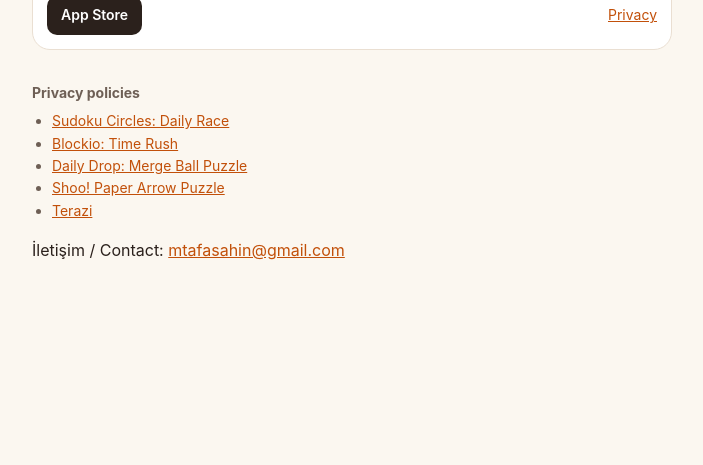
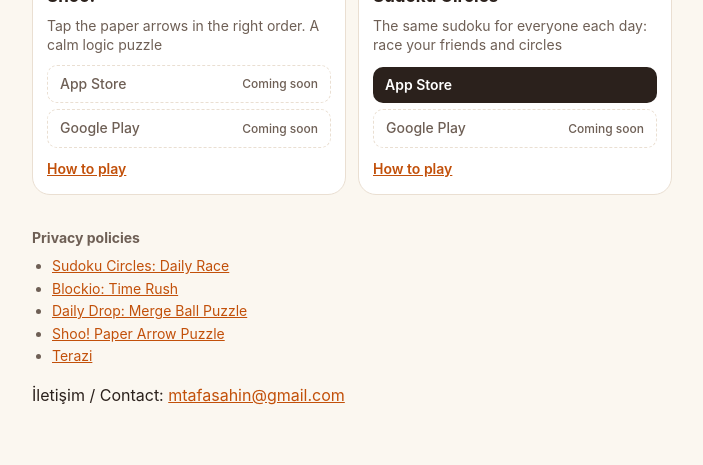
Before and after one commit to mustafa-sahin-tr/mustafa-sahin-tr.github.io, a plain HTML site: page index.html in a window 1280 px wide. Shown: the part 545-1010 px from the top of the page, without its empty margins (288-991 px from the left). Before the commit the page ends 865 px from the top, so only its background shows below. Drawn offline with Linux system fonts and the light colour scheme.

Commit message:
Home: two games a row, Coming soon badges, How to play links; game pages explain how to play
- index.html shows every catalog game in a two-column grid; a store a game is not in yet gets a quiet, disabled
  "Coming soon" badge; each card links to the game's own page.
- sudoku/, daily-drop/, tapaway/: a "How to play" section (EN/TR). Sudoku's page now describes the Daily Race and
  circles; Shoo!'s page had stale numbers (100 levels, three hearts), now 320 levels, 5 hearts.

Co-Authored-By: Claude Opus 5.5 <noreply@anthropic.com>
Claude-Session: https://claude.ai/code/session_01Wzrrh4o9Y6cWDNZTWUApb7

```diff
--- a/index.html
+++ b/index.html
@@ -12,16 +12,17 @@ main{max-width:640px;margin:0 auto;padding:40px 16px}
 h1{margin:0;font-size:30px}
 .lead{margin:0 0 20px;color:var(--muted)}
 a{color:var(--accent)}
-.games{list-style:none;margin:0;padding:0;display:flex;flex-direction:column;gap:14px}
-.game{background:var(--card);border:1px solid var(--line);border-radius:18px;padding:14px;display:flex;flex-direction:column;gap:12px}
-.head{display:flex;gap:12px;align-items:center}
-.head img{width:64px;height:64px;border-radius:15px;flex:none}
-.head div{min-width:0;display:flex;flex-direction:column}
-.head b{font-size:18px}
-.head small{font-size:14px;line-height:1.35;color:var(--muted)}
-.links{display:flex;flex-wrap:wrap;gap:8px;align-items:center}
-.store{background:var(--badge);color:var(--badgeText);border-radius:10px;padding:8px 14px;font-size:14px;font-weight:600;text-decoration:none}
-.links .privacy{margin-left:auto;font-size:14px}
+.games{list-style:none;margin:0;padding:0;display:grid;grid-template-columns:repeat(2,minmax(0,1fr));gap:12px}
+.game{background:var(--card);border:1px solid var(--line);border-radius:18px;padding:14px;display:flex;flex-direction:column;gap:10px}
+.game img{width:64px;height:64px;border-radius:15px}
+.game b{font-size:17px;line-height:1.25}
+.game small{font-size:14px;line-height:1.35;color:var(--muted);flex:1 1 auto}
+.stores{display:flex;flex-direction:column;gap:6px}
+.store{display:flex;flex-wrap:wrap;justify-content:space-between;align-items:center;gap:2px 6px;background:var(--badge);color:var(--badgeText);border-radius:10px;padding:7px 12px;font-size:14px;font-weight:600;text-decoration:none}
+.store.soon{background:transparent;color:var(--muted);border:1px dashed var(--line);font-weight:500}
+.store.soon span{font-size:12px}
+.more{font-size:14px;font-weight:600}
+@media (max-width:360px){.games{grid-template-columns:1fr}}
 .policies{margin-top:32px;font-size:14px;color:var(--muted)}
 .policies ul{padding-left:20px;margin:6px 0}
 </style>
@@ -45,44 +46,47 @@ a{color:var(--accent)}
 </main>
 <script>
 (function () {
-  // The games live in this visitor's store, from the catalog the games' "Our other games" read: a phone sees its own
-  // store's games, a computer every live one. A new game is one line in games-catalog.json.
+  // The portfolio from the catalog the games' "Our other games" read: a new game is one line in games-catalog.json.
   var ua = navigator.userAgent || "";
-  var isIos = /iPhone|iPad|iPod/.test(ua) || (/Macintosh/.test(ua) && navigator.maxTouchPoints > 1);
   var isAndroid = /Android/.test(ua);
   var lang = (navigator.language || "en").slice(0, 2) === "tr" ? "tr" : "en";
   var text = {
-    tr: { lead: "Kısa, sakin bulmaca oyunları. Hepsi ücretsiz.", privacy: "Gizlilik", policies: "Gizlilik politikaları" },
-    en: { lead: "Short, calm puzzle games. All free.", privacy: "Privacy", policies: "Privacy policies" }
+    tr: { lead: "Kısa, sakin bulmaca oyunları. Hepsi ücretsiz.", soon: "Yakında", more: "Nasıl oynanır?", policies: "Gizlilik politikaları" },
+    en: { lead: "Short, calm puzzle games. All free.", soon: "Coming soon", more: "How to play", policies: "Privacy policies" }
   }[lang];
-  var privacy = { sudoku: "sudoku/privacy/", blockio: "blockio-time-rush/privacy/", dailydrop: "daily-drop/privacy/", tapaway: "tapaway/privacy/", terazi: "terazi/privacy/" };
+  // Each game's own page: what it is, how to play, support and privacy.
+  var pages = { sudoku: "sudoku/", blockio: "blockio/", dailydrop: "daily-drop/", tapaway: "tapaway/" };
   document.documentElement.lang = lang;
   document.getElementById("lead").textContent = text.lead;
   document.getElementById("policiesTitle").textContent = text.policies;
+  function store(name, url) {
+    var badge = document.createElement(url ? "a" : "span");
+    badge.className = url ? "store" : "store soon";
+    badge.textContent = name;
+    if (url) { badge.href = url; } else {
+      var soon = document.createElement("span"); soon.textContent = text.soon; badge.appendChild(soon);
+      badge.setAttribute("aria-disabled", "true");
+    }
+    return badge;
+  }
+  // Every game of the catalog, live or not: a store it is not in yet shows a quiet "Coming soon" badge. A phone lists
+  // its own store first.
   fetch("games-catalog.json").then(function (r) { return r.json(); }).then(function (catalog) {
     var list = document.getElementById("games");
     (catalog.games || []).forEach(function (game) {
-      var stores = [];
-      if (game.appStoreId && !isAndroid) { stores.push(["App Store", "https://apps.apple.com/app/id" + game.appStoreId + "?ct=site"]); }
-      if (game.playPackage && !isIos) { stores.push(["Google Play", "https://play.google.com/store/apps/details?id=" + game.playPackage]); }
-      if (!stores.length) { return; }
       var item = document.createElement("li"); item.className = "game";
-      var head = document.createElement("div"); head.className = "head";
       var icon = document.createElement("img"); icon.src = game.iconUrl; icon.alt = "";
-      var words = document.createElement("div");
       var name = document.createElement("b"); name.textContent = (game.name && (game.name[lang] || game.name.en)) || "";
       var line = document.createElement("small"); line.textContent = (game.tagline && (game.tagline[lang] || game.tagline.en)) || "";
-      words.appendChild(name); words.appendChild(line); head.appendChild(icon); head.appendChild(words);
-      var links = document.createElement("div"); links.className = "links";
-      stores.forEach(function (store) {
-        var badge = document.createElement("a"); badge.className = "store"; badge.textContent = store[0]; badge.href = store[1];
-        links.appendChild(badge);
-      });
-      if (privacy[game.key]) {
-        var policy = document.createElement("a"); policy.className = "privacy"; policy.textContent = text.privacy; policy.href = privacy[game.key];
-        links.appendChild(policy);
+      var stores = document.createElement("div"); stores.className = "stores";
+      var apple = store("App Store", game.appStoreId ? "https://apps.apple.com/app/id" + game.appStoreId + "?ct=site" : "");
+      var play = store("Google Play", game.playPackage ? "https://play.google.com/store/apps/details?id=" + game.playPackage : "");
+      if (isAndroid) { stores.appendChild(play); stores.appendChild(apple); } else { stores.appendChild(apple); stores.appendChild(play); }
+      item.appendChild(icon); item.appendChild(name); item.appendChild(line); item.appendChild(stores);
+      if (pages[game.key]) {
+        var more = document.createElement("a"); more.className = "more"; more.textContent = text.more; more.href = pages[game.key];
+        item.appendChild(more);
       }
-      item.appendChild(head); item.appendChild(links);
       list.appendChild(item);
     });
   }).catch(function () {});
```
Also changed, not shown: daily-drop/index.html (+14 -0 lines), sudoku/index.html (+22 -6 lines), tapaway/index.html (+17 -3 lines).
